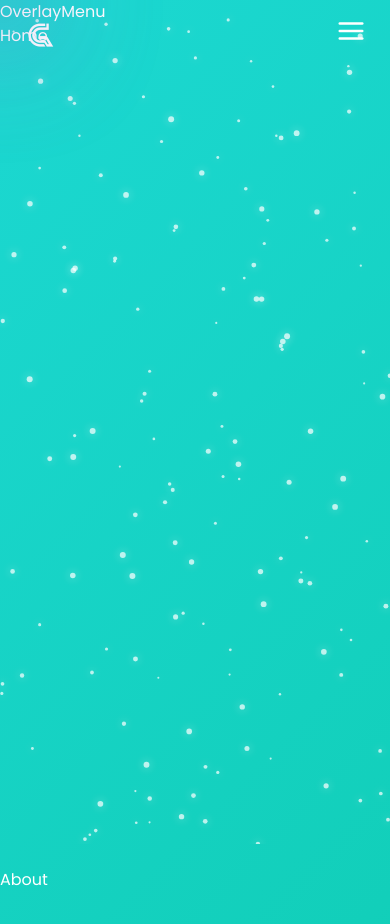
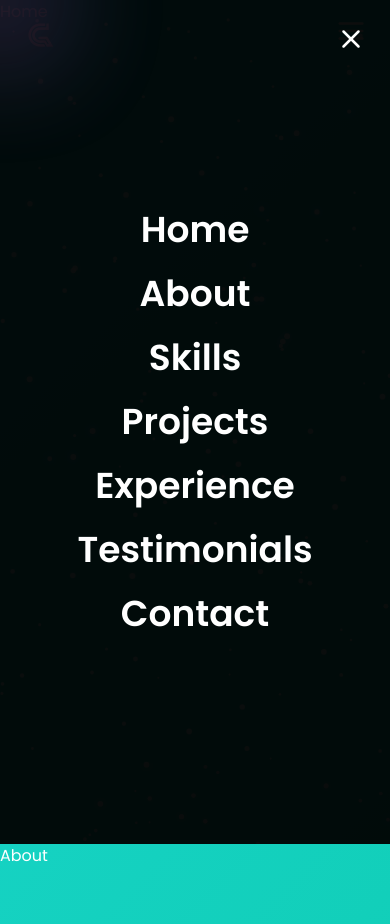
Before and after one commit to Harshal005/My-Portfolio, a React (Vite) app: page / in a window 390 px wide. Both pictures are taken after a click on the button "open Menu". Shown: the top 924 px of the page. Built offline with nearby package versions, Linux system fonts and the light colour scheme.

Commit message:
Dark Overlay Added upon clicking hamburger icon

```diff
--- a/src/components/Navbar.jsx
+++ b/src/components/Navbar.jsx
@@ -1,4 +1,4 @@
-import React, { useState } from 'react'
+import React, { useRef, useState } from 'react'
 import OverlayMenu from './OverlayMenu.jsx'
 import Logo from "../assets/Logo.png";
 import { FiMenu } from "react-icons/fi";
@@ -7,11 +7,17 @@ const Navbar = () => {
 
   const [menuOpen, setMenuOpen] = useState(false);
   const [visible, setVisible] = useState(true);
+  const [forceVisible, setForceVisible] = useState(false);
+
+  const lastScrollY = useRef(0);
+  const timerId = useRef(null);
+
+
 
   return (
     <>
 
-      <nav className={`fixed top-0 left-0 w-full flex items-center justify-between px-6 py-4 z-50 transition-transform duration-300 ${visible ? "translate-y-0" : "translate-y-full"}`}>
+      <nav className={`fixed top-0 left-0 w-full flex items-center justify-between px-6 py-4 z-50 transition-transform duration-300 ${visible ? "translate-y-0" : "-translate-y-full"}`}>
         <div className='flex items-center space-x-2'>
           <img src={Logo} alt="" className='w-8 h-8' />
           <div className='text-2xl font-bold text-white hidden sm:block'>Harshal</div>
@@ -28,7 +34,7 @@ const Navbar = () => {
         </div>
 
       </nav>
-      <OverlayMenu isOpen = {menuOpen} onCLose={() => setMenuOpen(false)}/>
+      <OverlayMenu isOpen = {menuOpen} onClose={() => setMenuOpen(false)}/>
     </>
   )
 }
--- a/src/components/OverlayMenu.jsx
+++ b/src/components/OverlayMenu.jsx
@@ -1,8 +1,56 @@
 import React from 'react'
+import { FiX } from "react-icons/fi";
+import {motion, AnimatePresence} from 'framer-motion';
 
-const OverlayMenu = () => {
+const OverlayMenu = ({isOpen, onClose}) => {
+
+  const isMobile = typeof window !== "undefined" && window.innerWidth < 1024;
+  const origin = isMobile ? "95% 8% " : "52% 8%";
+
+
+
+
+
   return (
-    <div>OverlayMenu</div>
+    <AnimatePresence>
+      { isOpen && (
+        <motion.div className="fixed inset-0 flex items-center justify-center z-50"
+        initial = {{clipPath : `circle(0% at ${origin})`}}
+        animate = {{clipPath : `circle(150% at ${origin})`}}
+        exit = {{clipPath : `circle(0% at ${origin})`}}
+        transition={{ duration : 0.7, ease : [0.4,0,0.2,1]}}
+        style={{ backgroundColor : "rgba(0,0,0,0.95)"}}
+
+        >
+          <button  onClick= {onClose} className='absolute top-6 right-6 text-white text-3xl' aria-label='Close Menu'>
+            <FiX/>
+          </button>
+
+          <ul className='space-y-6 text-center'>
+            {[
+              "Home",
+              "About",
+              "Skills",
+              "Projects",
+              "Experience",
+              "Testimonials",
+              "Contact",
+            ].map((item, index) => (
+              <motion.li key={item}
+              initial = {{ opacity:0, y:20}}
+              animate={{opacity:1, y:0}}
+              transition={{delay:0.3 + index * 0.1}}>
+                <a href={`#${item.toLowerCase()}`}
+                onClick={onClose}
+                className='text-4xl text-white font-semibold hover:text-pink-400 transition-colors duration-300'>{item}</a>
+              </motion.li>
+            ))}
+          </ul>
+        </motion.div>
+      )}
+    </AnimatePresence>
+
+
   )
 }
 
```
